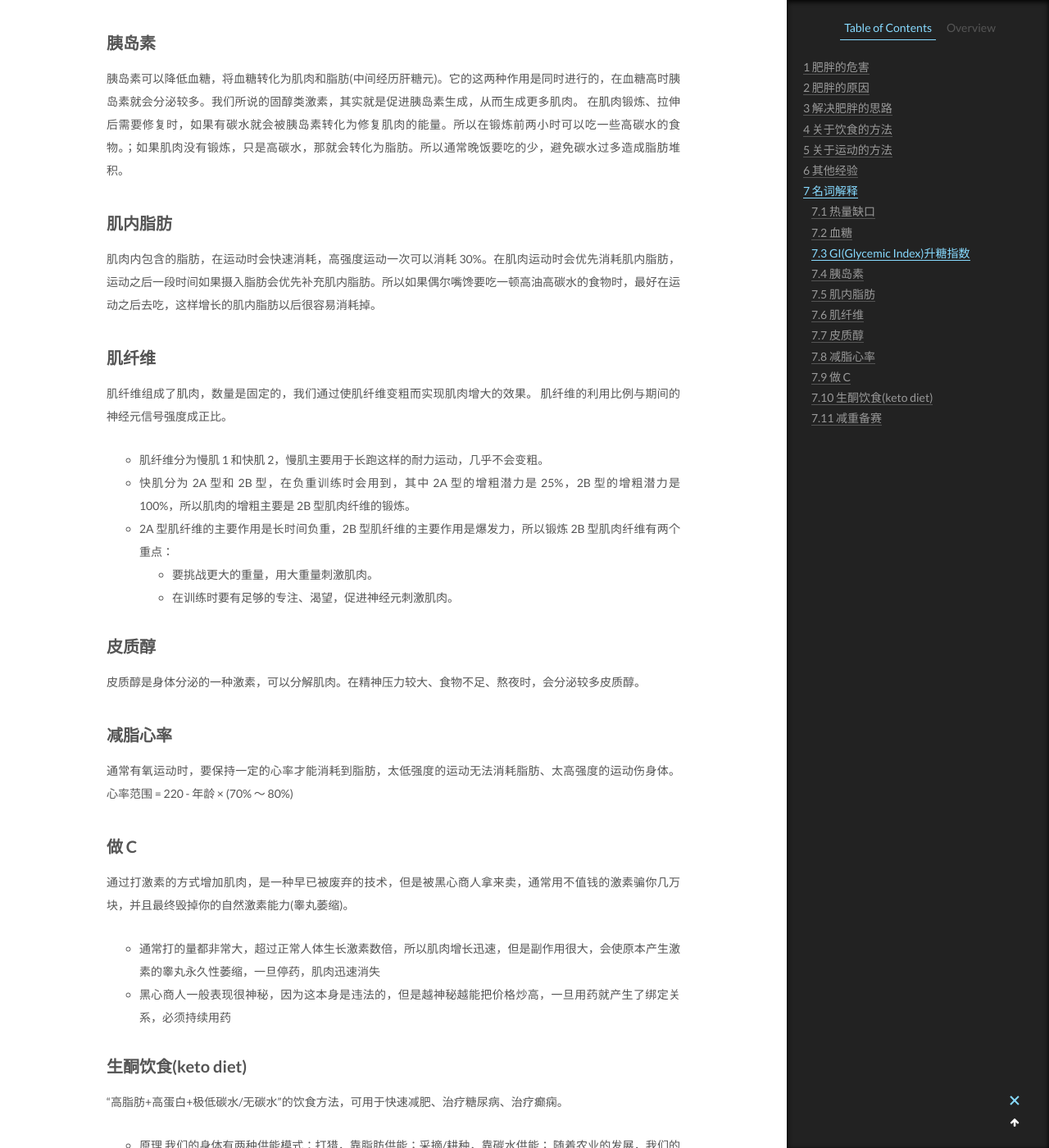
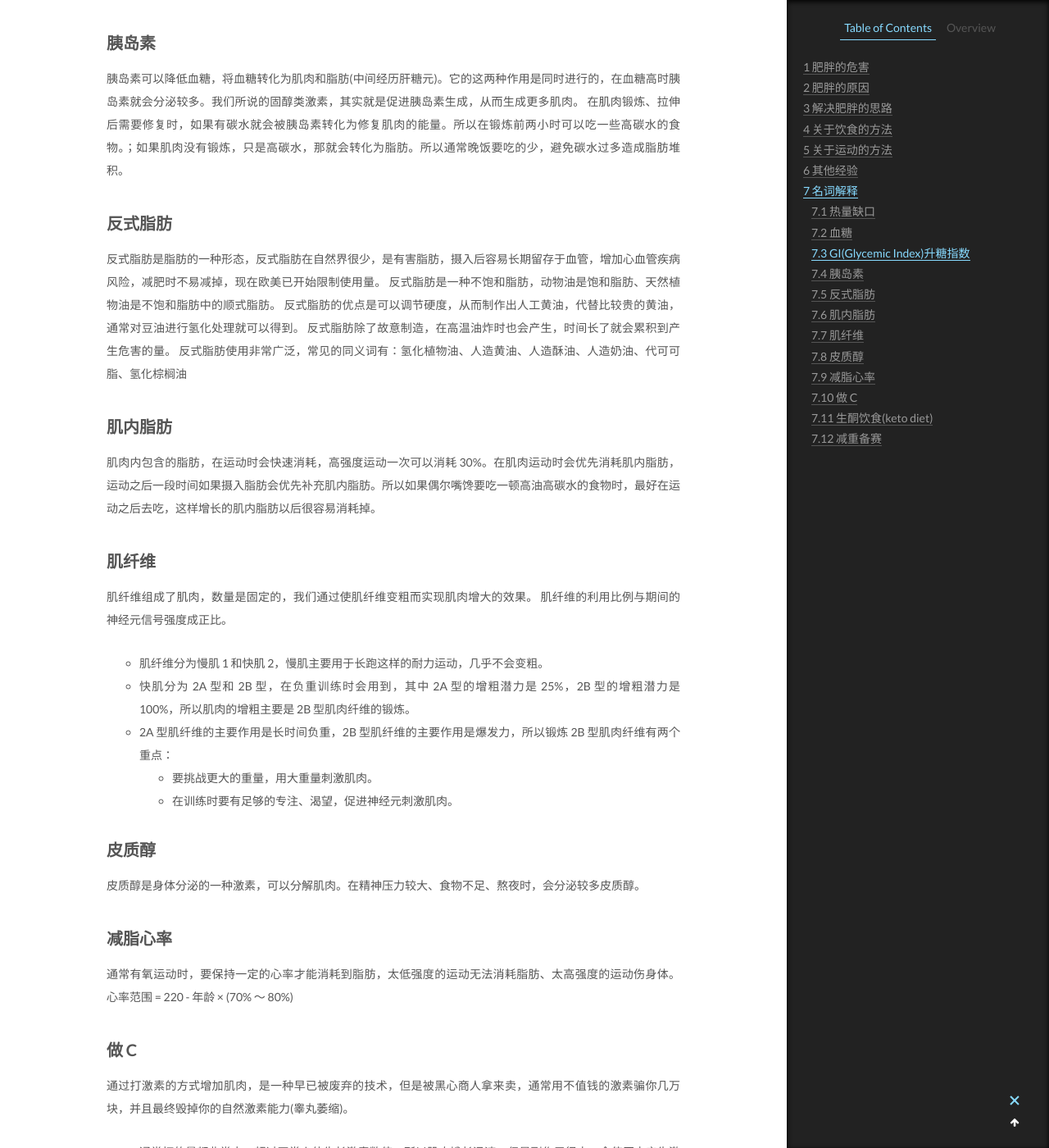
Before and after one commit to CodeHunter2006/CodeHunter2006.github.io, a Jekyll site: the page built from _posts/2020-06-07-Lose_Weight.md, in a window 1280 px wide and 1400 px high, scrolled down 8761 px. Shown: the whole window at 82% size. Built offline with Jekyll 4.4.1, drawn with Linux system fonts in a browser that asks for light colours.

Commit message:
[doc]: add contents.

```diff
--- a/_posts/2020-06-07-Lose_Weight.md
+++ b/_posts/2020-06-07-Lose_Weight.md
@@ -266,6 +266,14 @@ tags: Healthy
 胰岛素可以降低血糖，将血糖转化为肌肉和脂肪(中间经历肝糖元)。它的这两种作用是同时进行的，在血糖高时胰岛素就会分泌较多。我们所说的固醇类激素，其实就是促进胰岛素生成，从而生成更多肌肉。
 在肌肉锻炼、拉伸后需要修复时，如果有碳水就会被胰岛素转化为修复肌肉的能量。所以在锻炼前两小时可以吃一些高碳水的食物。；如果肌肉没有锻炼，只是高碳水，那就会转化为脂肪。所以通常晚饭要吃的少，避免碳水过多造成脂肪堆积。
 
+## 反式脂肪
+
+反式脂肪是脂肪的一种形态，反式脂肪在自然界很少，是有害脂肪，摄入后容易长期留存于血管，增加心血管疾病风险，减肥时不易减掉，现在欧美已开始限制使用量。
+反式脂肪是一种不饱和脂肪，动物油是饱和脂肪、天然植物油是不饱和脂肪中的顺式脂肪。
+反式脂肪的优点是可以调节硬度，从而制作出人工黄油，代替比较贵的黄油，通常对豆油进行氢化处理就可以得到。
+反式脂肪除了故意制造，在高温油炸时也会产生，时间长了就会累积到产生危害的量。
+反式脂肪使用非常广泛，常见的同义词有：氢化植物油、人造黄油、人造酥油、人造奶油、代可可脂、氢化棕榈油
+
 ## 肌内脂肪
 
 肌肉内包含的脂肪，在运动时会快速消耗，高强度运动一次可以消耗 30%。在肌肉运动时会优先消耗肌内脂肪，运动之后一段时间如果摄入脂肪会优先补充肌内脂肪。所以如果偶尔嘴馋要吃一顿高油高碳水的食物时，最好在运动之后去吃，这样增长的肌内脂肪以后很容易消耗掉。
```
